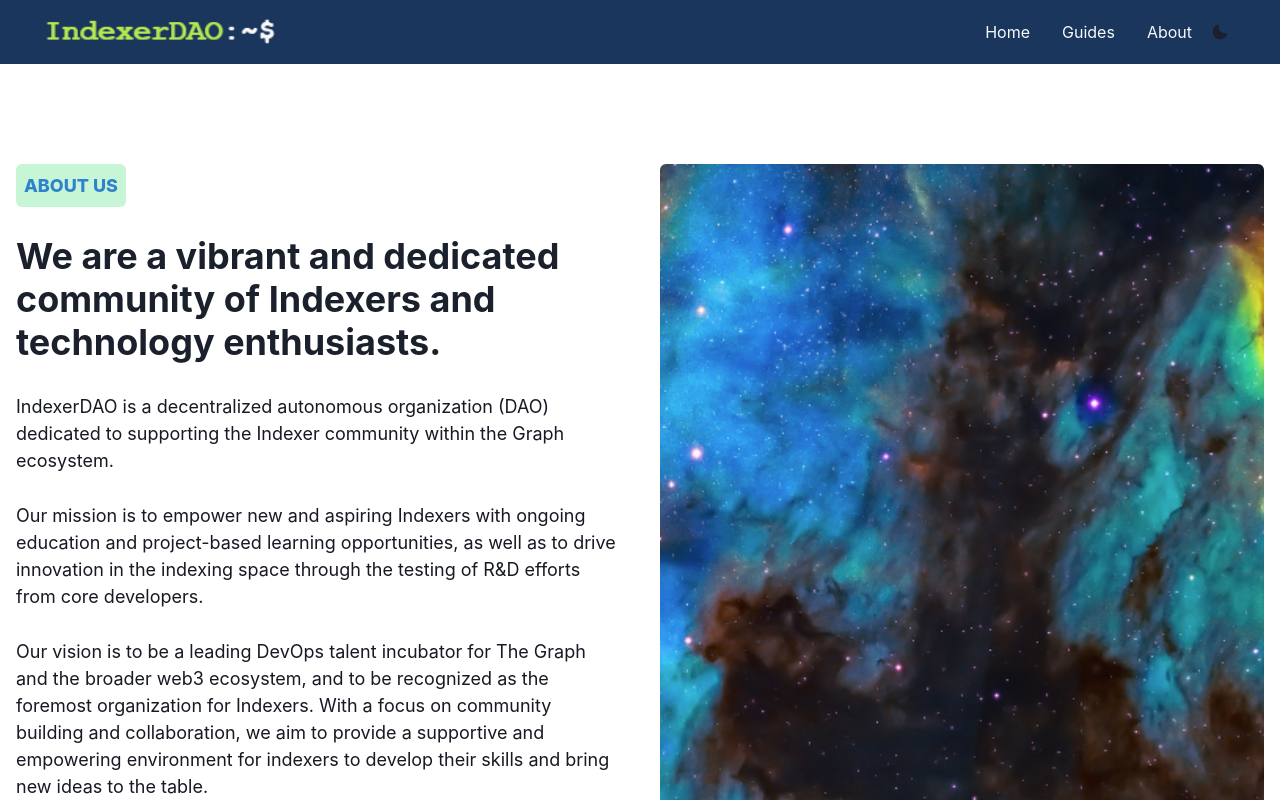
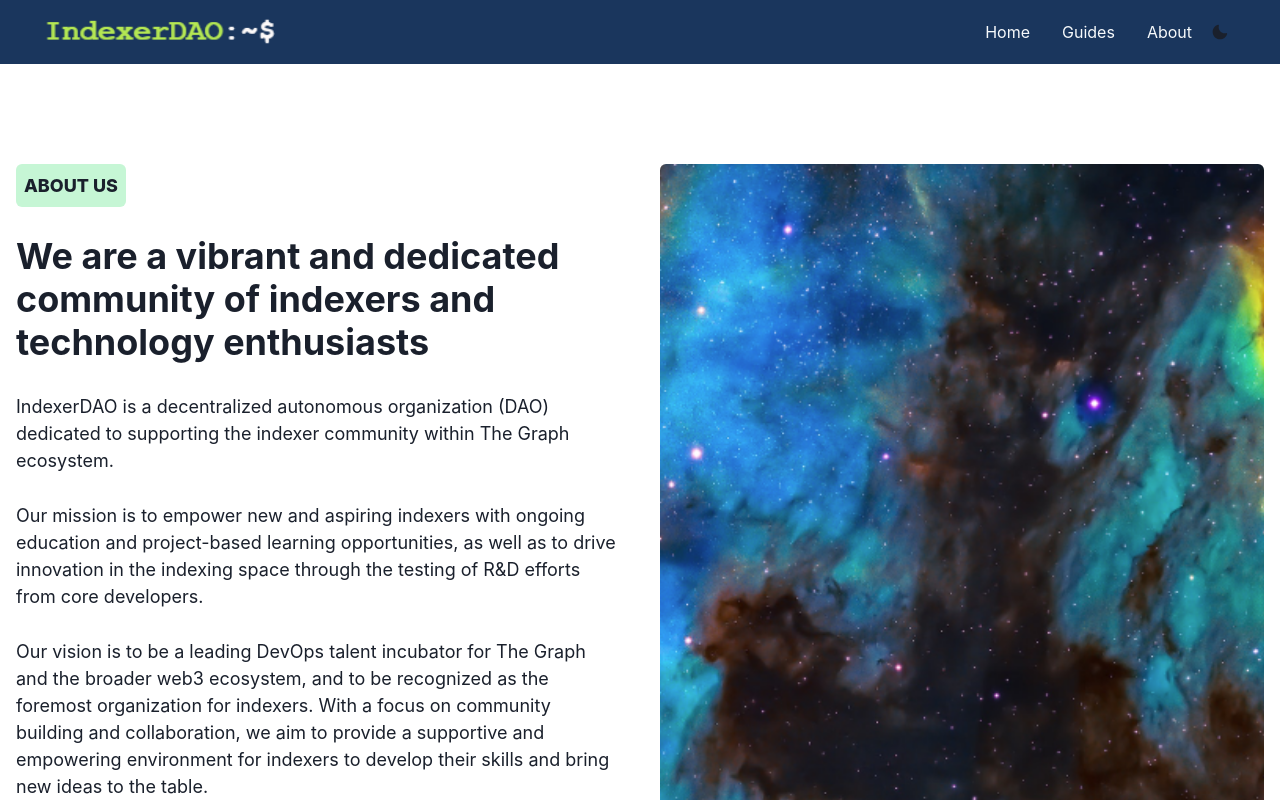
Before and after one commit to IndexerDAO/webApp, a Next.js app in the folder indexerdao/: page /about in a window 1280 px wide. Shown: the top 800 px of the page. Built offline with nearby package versions, Linux system fonts and the light colour scheme.

Commit message:
Main Fixed about us night mode

```diff
--- a/indexerdao/components/About.tsx
+++ b/indexerdao/components/About.tsx
@@ -52,7 +52,7 @@
           <Stack spacing={7}>
             <Text
               textTransform={"uppercase"}
-              color={"blue.500"}
+              color={"blue.550"}
               fontWeight={800}
               fontSize={"lg"}
               bg={useColorModeValue("green.100", "green.700")}
@@ -63,27 +63,27 @@
               About Us
             </Text>
             <Heading>
-              We are a vibrant and dedicated community of Indexers and
-              technology enthusiasts.
+              We are a vibrant and dedicated community of indexers and
+              technology enthusiasts
             </Heading>
 
-            <Text color={"gray.900"} fontSize={"lg"}>
+            <Text color={"gray.550"} fontSize={"lg"}>
               IndexerDAO is a decentralized autonomous organization (DAO)
-              dedicated to supporting the Indexer community within the Graph
+              dedicated to supporting the indexer community within The Graph
               ecosystem.
             </Text>
 
-            <Text color={"gray.900"} fontSize={"lg"}>
-              Our mission is to empower new and aspiring Indexers with ongoing
+            <Text color={"gray.550"} fontSize={"lg"}>
+              Our mission is to empower new and aspiring indexers with ongoing
               education and project-based learning opportunities, as well as to
               drive innovation in the indexing space through the testing of R&D
               efforts from core developers.
             </Text>
 
-            <Text color={"gray.900"} fontSize={"lg"}>
+            <Text color={"gray.550"} fontSize={"lg"}>
               Our vision is to be a leading DevOps talent incubator for The
               Graph and the broader web3 ecosystem, and to be recognized as the
-              foremost organization for Indexers. With a focus on community
+              foremost organization for indexers. With a focus on community
               building and collaboration, we aim to provide a supportive and
               empowering environment for indexers to develop their skills and
               bring new ideas to the table.
--- a/indexerdao/components/Learning_Advertisement.tsx
+++ b/indexerdao/components/Learning_Advertisement.tsx
@@ -89,6 +89,9 @@
             spacing={{ base: 4, sm: 6 }}
             direction={{ base: "column", sm: "row" }}
           >
+
+
+
             <Button
               rounded={"full"}
               size={"lg"}
--- a/indexerdao/package.json
+++ b/indexerdao/package.json
@@ -14,6 +14,7 @@
     "@emotion/react": "^11",
     "@emotion/styled": "^11",
     "@next/font": "13.1.6",
+    "@typeform/embed-react": "^2.19.0",
     "@types/node": "18.13.0",
     "@types/react": "18.0.28",
     "@types/react-dom": "18.0.11",
```
Also changed, not shown: 1 other file (tests, documents, lock files or other folders).
